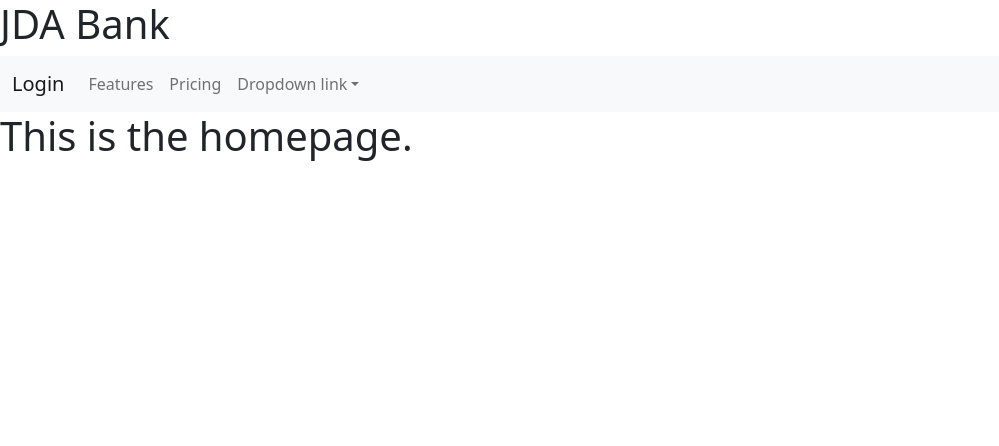
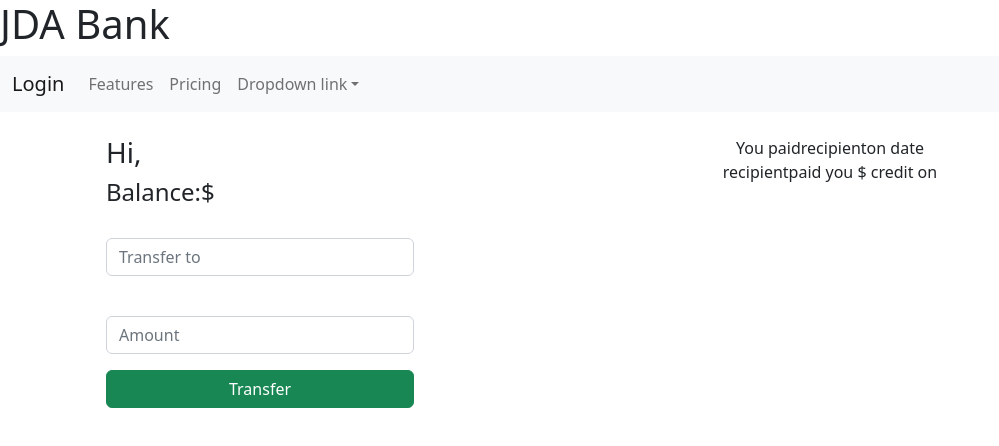
Before and after one commit to Nivix047/JDA-BANK-MERN, a React (Create React App) app in the folder client/: page / in a window 1280 px wide. Shown: the top 446 px of the page, without its empty margins (0-999 px from the left). Built offline with nearby package versions, Linux system fonts and the light colour scheme.

Commit message:
Updated home page static frontend components

```diff
--- /dev/null
+++ b/client/src/components/TransactionForm/index.js
@@ -0,0 +1,86 @@
+// import React, { useState } from "react";
+// import { Link } from "react-router-dom";
+// import { useMutation } from "@apollo/client";
+// import { ADD_TRANSACTION } from "../../utils/mutations";
+// import { QUERY_ME } from "../../utils/queries";
+
+// import Auth from "../../utils/auth";
+
+const TransactionForm = () => {
+  // const [recipient, setrecipient] = useState("");
+  // const [amount, setamount] = useState("");
+  // const [addTransaction, { error }] = useMutation(ADD_TRANSACTION, {
+  //   update(cache, { data: { addTransaction } }) {
+  //     try {
+  //       const { transactions } = cache.readQuery({ query: QUERY_ME });
+  //       cache.writeQuery({
+  //         query: QUERY_ME,
+  //         data: { transactions: [addTransaction, ...transactions] },
+  //       });
+  //     } catch (e) {
+  //       console.error(e);
+  //     }
+  //   },
+  // });
+  // const handleFormSubmit = async (event) => {
+  //   event.preventDefault();
+  //   try {
+  //     const { data } = await addTransaction({
+  //       variables: {
+  //         recipient,
+  //         amount,
+  //         // Auth.getProfile().data.username,
+  //       },
+  //     });
+  //     setrecipient("");
+  //   } catch (err) {
+  //     console.error(err);
+  //   }
+  // };
+  // const handleChange = (event) => {
+  //   const { name, value } = event.target;
+  //   if (name === "thoughtText" && value.length <= 280) {
+  //     setrecipient(value);
+  //     setamount(value.length);
+  //   }
+  // };
+  return (
+    <div className="col">
+      <form className="transaction-form p-4">
+        <h3 className="cap">Hi,</h3>
+        <h4>
+          <span>Balance:</span>
+          <span>$</span>
+        </h4>
+        <input type="hidden" name="current-user" value="" />
+        <input type="hidden" name="current-balance" value="" />
+        <div className="row">
+          <div className="mb-3">
+            <label for="recipient" className="form-label"></label>
+            <input
+              type="text"
+              className="form-control"
+              id="recipient"
+              placeholder="Transfer to"
+            />
+          </div>
+          <div className="mb-3">
+            <label for="transfer-amount" className="form-label"></label>
+            <input
+              type="number"
+              className="form-control"
+              id="transfer-amount"
+              placeholder="Amount"
+            />
+          </div>
+          <div className="form-group mb-3">
+            <button type="submit" className="btn btn-success w-100">
+              Transfer
+            </button>
+          </div>
+        </div>
+      </form>
+    </div>
+  );
+};
+export default TransactionForm;
--- /dev/null
+++ b/client/src/components/TransactionList/index.js
@@ -0,0 +1,23 @@
+import React from "react";
+
+const TransactionList = () => {
+  return (
+    <div className="col-8 text-center">
+      <div className="col">
+        <div className="m-4">
+          <div id="debit-transaction">
+            You paid
+            <span className="cap">recipient</span>
+            on date
+          </div>
+          <div id="credit-transaction">
+            <span class="cap">recipient</span>
+            paid you $ credit on
+          </div>
+        </div>
+      </div>
+    </div>
+  );
+};
+
+export default TransactionList;
--- a/client/src/pages/Home/index.js
+++ b/client/src/pages/Home/index.js
@@ -1,9 +1,88 @@
-function Home() {
-	return (
-		<h1>
-			This is the homepage.
-		</h1>
-	);
-}
+import React from "react";
+import { useQuery } from "@apollo/client";
+// import TransactionList from '../components/TransactionList';
+import { QUERY_ME } from "../../utils/queries";
+import TransactionForm from "../../components/TransactionForm";
+import TransactionList from "../../components/TransactionList";
+
+const Home = () => {
+  // const { loading, data } = useQuery(QUERY_ME);
+  // const transactions = data?.transaction || [];
+  return (
+    <main>
+      <div className="container">
+        <div className="row">
+          <TransactionForm />
+          <TransactionList />
+        </div>
+      </div>
+    </main>
+  );
+};
 
 export default Home;
+
+// old codes
+// function Home() {
+//   return (
+//     <div>
+//       <div className="container">
+//         <div className="row">
+//           <div className="col">
+//             <form className="transaction-form p-4">
+//               <h3 className="cap">Hi,</h3>
+//               <h4>
+//                 <span>Balance:</span>
+//                 <span>$</span>
+//               </h4>
+//               <input type="hidden" name="current-user" value="" />
+//               <input type="hidden" name="current-balance" value="" />
+//               <div className="row">
+//                 <div className="mb-3">
+//                   <label for="recipient" className="form-label"></label>
+//                   <input
+//                     type="text"
+//                     className="form-control"
+//                     id="recipient"
+//                     placeholder="Transfer to"
+//                   />
+//                 </div>
+//                 <div className="mb-3">
+//                   <label for="transfer-amount" className="form-label"></label>
+//                   <input
+//                     type="number"
+//                     className="form-control"
+//                     id="transfer-amount"
+//                     placeholder="Amount"
+//                   />
+//                 </div>
+//                 <div className="form-group mb-3">
+//                   <button type="submit" className="btn btn-success w-100">
+//                     Transfer
+//                   </button>
+//                 </div>
+//               </div>
+//             </form>
+//           </div>
+//           <div className="col-8 text-center">
+//             <div className="col">
+//               <div className="m-4">
+//                 <div id="debit-transaction">
+//                   You paid
+//                   <span className="cap">recipient</span>
+//                   on date
+//                 </div>
+//                 <div id="credit-transaction">
+//                   <span class="cap">recipient</span>
+//                   paid you $ credit on
+//                 </div>
+//               </div>
+//             </div>
+//           </div>
+//         </div>
+//       </div>
+//     </div>
+//   );
+// }
+
+// export default Home;
```
